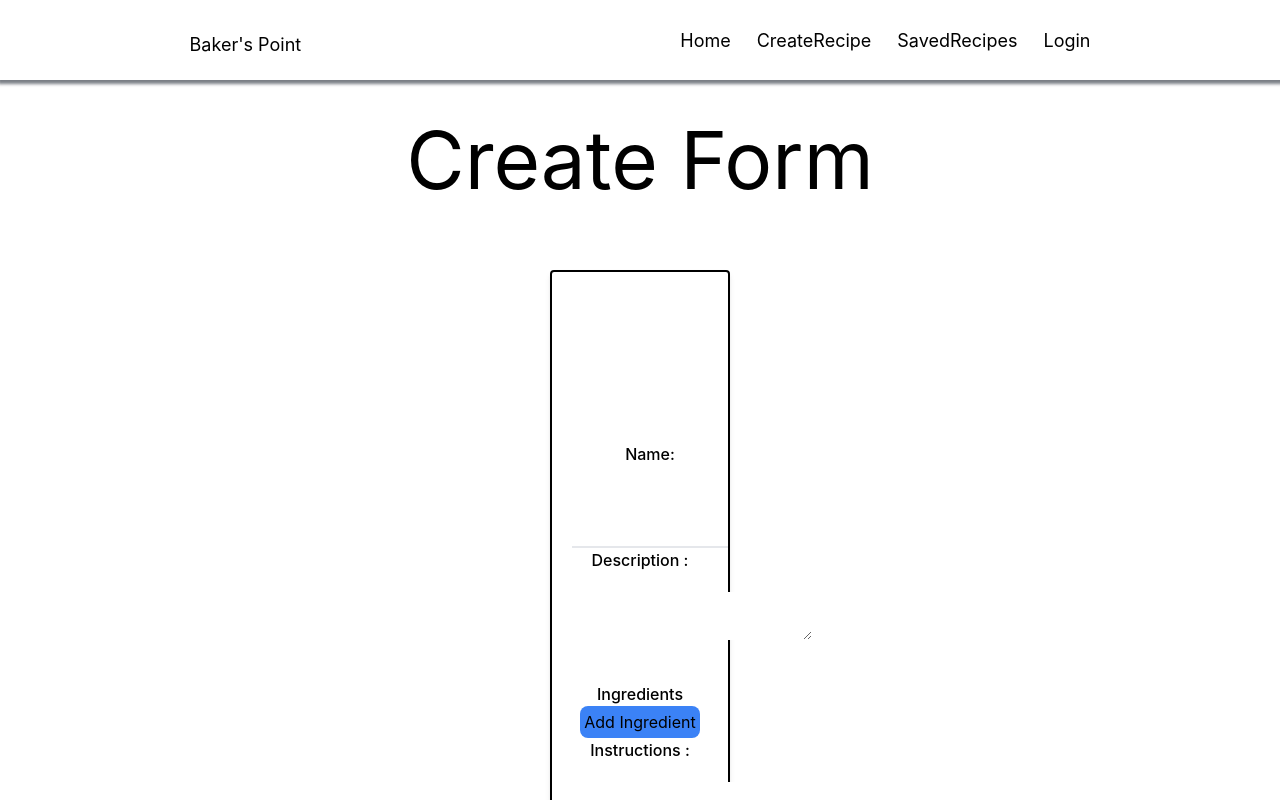
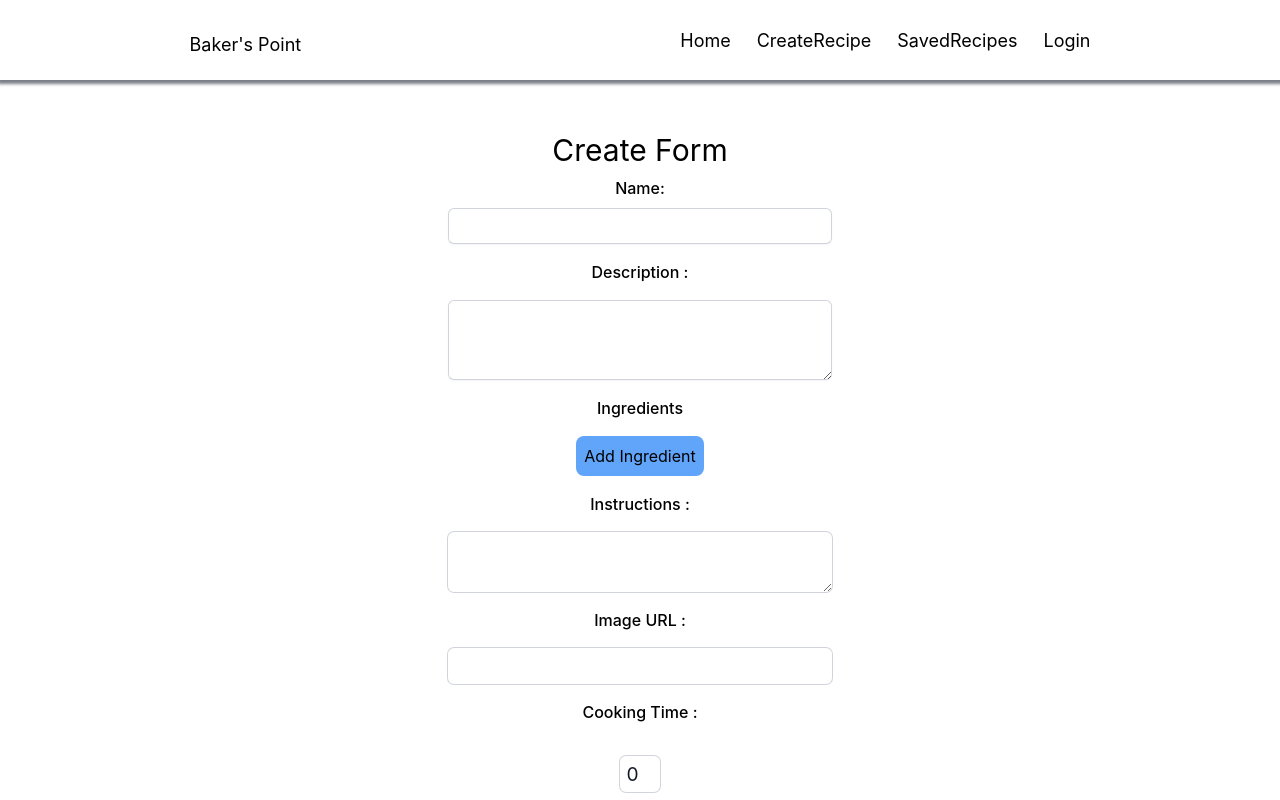
Before and after one commit to rashi-06/bakersPoint, a React (Create React App) app in the folder client/: page /createRecipe in a window 1280 px wide. Shown: the top 800 px of the page. Built offline with nearby package versions, Linux system fonts and the light colour scheme.

Commit message:
few more changes

```diff
--- a/client/src/components/CreateRecipe.jsx
+++ b/client/src/components/CreateRecipe.jsx
@@ -1,132 +1,3 @@
-// import React, {useState} from 'react'
-// import {useNavigate} from 'react-router-dom';
-// import axios from 'axios';
-// import {useCookies} from 'react-cookie';
-// import { useGetUserID } from '../hooks/useGetUserID';
-// import "../css/home.css"
-
-// const CreateRecipe = () => {
-
-//   const userID = useGetUserID();
-
-//   const navigate = useNavigate();
-//   // const {cookies , setCookies} = useCookies(["access_token"])
-//   const [cookies, _] = useCookies(["access_token"]);
-
-//   // const [richText, setRichText] = useState('');
-
-//   // const handleEditorChange = (content) => {
-//     // setRichText(content);
-//   // };
-
-
-//   const [recipe, setRecipe] = useState({
-//     name: "",
-//     description: "",
-//     ingredients: [],
-//     instructions: "",
-//     imageUrl: "",
-//     cookingTime: 0,
-//     userOwner: userID,
-//   });
-
-//   const handleChange = (e)=>{
-//     const{name , value} = e.target;
-//     setRecipe({...recipe , [name] : value});
-//   }
-
-//   const handleIngredientChange = (e , ind)=>{
-//     const {value} = e.target;
-//     const ingredients  = [...recipe.ingredients];
-//     ingredients[ind] = value;
-//     setRecipe({...recipe , ingredients})
-//   }
-
-
-
-//   const handleAddIngredient = (e) =>{
-//     const ingredients = [...recipe.ingredients, ""];
-//     setRecipe({ ...recipe, ingredients });
-//   }
-
-
-//   const handleSubmit = async(event) =>{
-//       event.preventDefault();
-//       try{
-//         await axios.post("http://localhost:2000/recipes",
-//         {...recipe},
-//         {
-//           headers: { authorization: cookies.access_token },
-
-//         });
-
-//         console.log(recipe);
-//         alert("New Recipe Created!");
-//         navigate("/");
-//       }catch(err){
-//         alert(err);
-//         console.log(err);
-//       }
-//   };
-
-//   return (
-//     <div className='container' >
-//       <h2>Create Form</h2>
-
-//       <form className='' onSubmit={handleSubmit}>
-//         <div className='inner-create'>
-//           <label>Name : </label>
-//           <input className='w-64' type="text" name='name' id="name" value={recipe.name} onChange={handleChange} />
-//         </div>
-
-//         <div className='inner-create'>
-//           <label>Description : </label>
-//           <textarea type="text" name='description' id='description' value={recipe.description} onChange={handleChange}/>
-//         </div>
-
-//         <div className='inner-create'>
-//           <label htmlFor="ingredients">Ingredients</label>
-//           {recipe.ingredients.map((ingredient, index) => (
-//            <input
-//            key={index}
-//            type="text"
-//            name="ingredients"
-//            id="ingredients"
-//            value={ingredient}
-//            onChange={(event) => handleIngredientChange(event, index)}
-//          />
-//        ))}
-//        <button type="button" onClick={handleAddIngredient}>
-//          Add Ingredient
-//        </button>
-//         </div>
-
-//         <div className='inner-create'>
-//           <label>Instructions : </label>
-//           <textarea
-//             name='instructions' value={recipe.instructions} onChange={handleChange}/>
-//         </div>
-
-
-//         <div className='inner-create'>
-//           <label>Image URL : </label>
-//           <input type="text" name='imageUrl' value={recipe.imageUrl} onChange={handleChange}/>
-//         </div>
-
-//         <div className='inner-create'>
-//           <label>Cooking Time : </label>
-//           <input type="number" name='cookingTime' id='cookingTime' value={recipe.cookingTime} onChange={handleChange}/>
-//         </div>
-
-//          <button type='submit'>Submit</button>
-//       </form>
-//     </div>
-//   )
-// }
-
-// export default CreateRecipe
-
-
 import React, {useState} from 'react'
 import {useNavigate} from 'react-router-dom';
 import axios from 'axios';
@@ -192,29 +63,32 @@ const CreateRecipe = () => {
   };
 
   return (
-    <div className='w-full '>
-      <h2>Create Form</h2>
+    <div className='w-full flex flex-col  justify-center items-center h-screen'>
+      <h1 className='text-3xl'>Create Form</h1>
 
-      <form className='create-form  shadow-md rounded px-8 pt-6 pb-8 mb-4' onSubmit={handleSubmit}>
-        <div className='flex flex-1 flex-col gap-6 lg:pl-5 mt-5 w-full"'>
-          <label>Name: </label>
+      <form className=' w-full  max-w-sm sm:w-1/2 border-red-400' onSubmit={handleSubmit}>
+        <div className='my-2'><label>Name: </label></div>
+        <div>
           <input
-            className='outline-none text-3xl sm:text-4xl font-bold border-b-2 border-gray-200 p-2'
+            required
+            className='block w-full rounded-md border-0 py-1.5 h-15 text-gray-900 shadow-sm ring-1 ring-inset ring-gray-300 focus:ring-2 focus:ring-inset sm:text-sm sm:leading-6'
            type="text" name='name' id="name" value={recipe.name} onChange={handleChange} />
         </div>
 
-        <div  className='mb-4 w-full'>
-          <label className='m'>Description : </label>
+        <div  className='my-4'><label className='m'>Description : </label></div>
+        <div>
           <textarea
-            className='w-60 h-12 px-5 mx-5 my-5 rounded-lg'
+            className='block w-full rounded-md border-0 py-1.5 h-20 text-gray-900 shadow-sm ring-1 ring-inset ring-gray-300  focus:ring-2 focus:ring-insetsm:text-sm sm:leading-6'
           type="text" name='description' id='description' value={recipe.description} onChange={handleChange}/>
         </div>
 
-        <div className='inner-create'>
+        <div className='my-4'>
           <label htmlFor="ingredients">Ingredients</label>
+        </div>
+        <div>
           {recipe.ingredients.map((ingredient, index) => (
            <input
-           className='w-60 h-12 px-5 mx-5 my-5 rounded-lg'
+           className='block w-full rounded-md border-0 pb-1.5 h-15 mb-2 text-gray-900 ring-1 ring-gray-300 focus:ring-2 focus:ring-insetsm:text-sm sm:leading-6'
            key={index}
            type="text"
            name="ingredients"
@@ -224,34 +98,40 @@ const CreateRecipe = () => {
          />
        ))}
        <button
-        className='bg-blue-500 rounded-lg mx-5 p-1 rounded-lg'
+        className='bg-blue-400 rounded-lg mx-5 p-2 '
        type="button" onClick={handleAddIngredient}>
          Add Ingredient
        </button>
         </div>
 
-        <div className='inner-create'>
+        <div className='my-4'>
           <label>Instructions : </label>
+        </div>
+        <div>
           <textarea
-            className='w-60 h-12 px-5 mx-5 my-5 rounded-lg'
+            className='block w-full rounded-md border-0 py-1.5 h-25 text-gray-900 ring-1 ring-gray-300 focus:ring-2 focus:ring-insetsm:text-sm sm:leading-6'
           name='instructions' value={recipe.instructions} onChange={handleChange}/>
         </div>
 
-        <div className='inner-create'>
+        <div className='my-4'>
           <label>Image URL : </label>
+        </div>
+        <div>
           <input
-             className='w-60 h-12 px-5 mx-5 my-5 rounded-lg '
+             className='block w-full rounded-md border-0 py-1.5 h-15 text-gray-900 ring-1 ring-gray-300 focus:ring-2 focus:ring-insetsm:text-sm sm:leading-6'
           type="text" name='imageUrl' value={recipe.imageUrl} onChange={handleChange}/>
         </div>
 
-        <div className='inner-create'>
+        <div className='my-4'>
           <label>Cooking Time : </label>
+        </div>
+        <div className='flex justify-center items-center'>
           <input
-             className='w-60 h-12 px-5 mx-5 my-5 rounded-lg'
+             className='w-10 text-center rounded-md border-0 py-1.5 h-15 text-gray-900 ring-1 ring-gray-300 focus:ring-2 focus:ring-insetsm:text-sm sm:leading-6 my-4'
             type="number" name='cookingTime' id='cookingTime' value={recipe.cookingTime} onChange={handleChange}/>
         </div>
 
-         <button className='bg-blue-500 rounded-lg m-2 p-2 text-xl' type='submit'>Submit</button>
+         <button className='bg-blue-400 rounded-lg m-2 p-2 text-xl' type='submit'>Create Recipe</button>
       </form>
     </div>
   )
--- a/client/src/css/home.css
+++ b/client/src/css/home.css
@@ -1,46 +1,46 @@
-*{
+/* *{
     margin: 0;
     padding: 0;
     box-sizing: border-box;
 }
 
-h2{
+/* h2{
     font-size: 5rem;
-}
+} */
 
-.container{
+/* .container{
     width: 100vw;
-    padding: 20px 120px;
+    padding: 20px 120px; */
     /* display: flex; */
     /* flex-wrap:wrap-reverse; */
     /* flex-wrap: wrap;/ */
 
     /* margin: auto; */
 
-}
+/* } */
 
-ul{
+ /* ul{ */
     /* width: 30%; */
-    list-style: none;
+    /* list-style: none; */
     /* display: inline-block; */
-    border: 2px solid black;
-}
+    /* border: 2px solid black; */
+/* }  */
 
-.list-ele{
+/* .list-ele{/ */
     /* display: inline-block; */
     /* width: 200px;/  */
-    list-style: none;
+    /* list-style: none; */
     /* display: inline-block; */
-    font-size: 20px;
-    padding: 20px;
-    margin: 20px 20px;
+    /* font-size: 20px; */
+    /* padding: 20px; */
+    /* margin: 20px 20px; */
     /* border: 2px solid black; */
 
-}
 
-ul{
+
+/*ul{
     display: flex;
-    /* width: 30%; */
+    /* width: 30%;
 
     flex-wrap: wrap;
 }
@@ -48,7 +48,7 @@ ul{
 
 .all-recipes{
     width: 30%;
-    /* display: flex; */
+    /* display: flex;
     border: 2px solid blue;
 
     margin: 20px 25px;
@@ -57,4 +57,4 @@ img{
     display: inline-block;
     width: 50%;
 
-}
+} */
```
